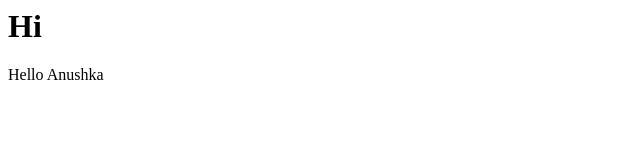
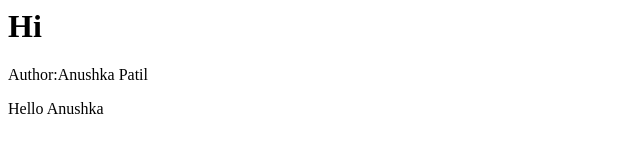
Before and after one commit to AnushkaPatil1604/my-first-repo, a plain HTML site: page index.html in a window 1280 px wide. Shown: the whole page, without its empty margins (0-640 px from the left). Drawn offline with Linux system fonts and the light colour scheme.

Commit message:
Add footer section

```diff
--- a/index.html
+++ b/index.html
@@ -4,6 +4,9 @@
 
 
 <head> <h1>Hi</h1></head>
+<footer>
+  <p>Author:Anushka Patil</p>
 
+</footer>
 <body> Hello Anushka</body>
 </html>
```
